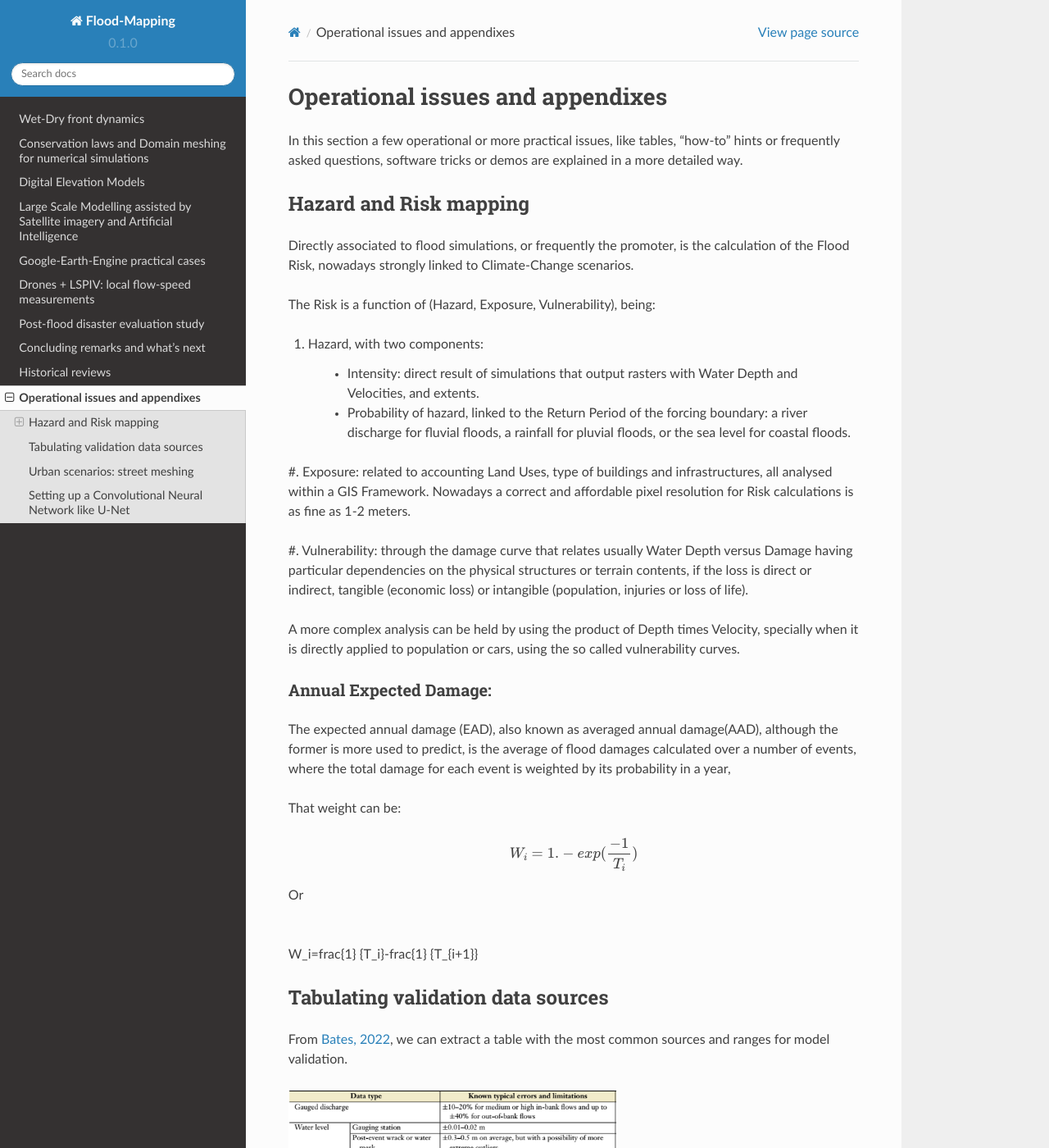
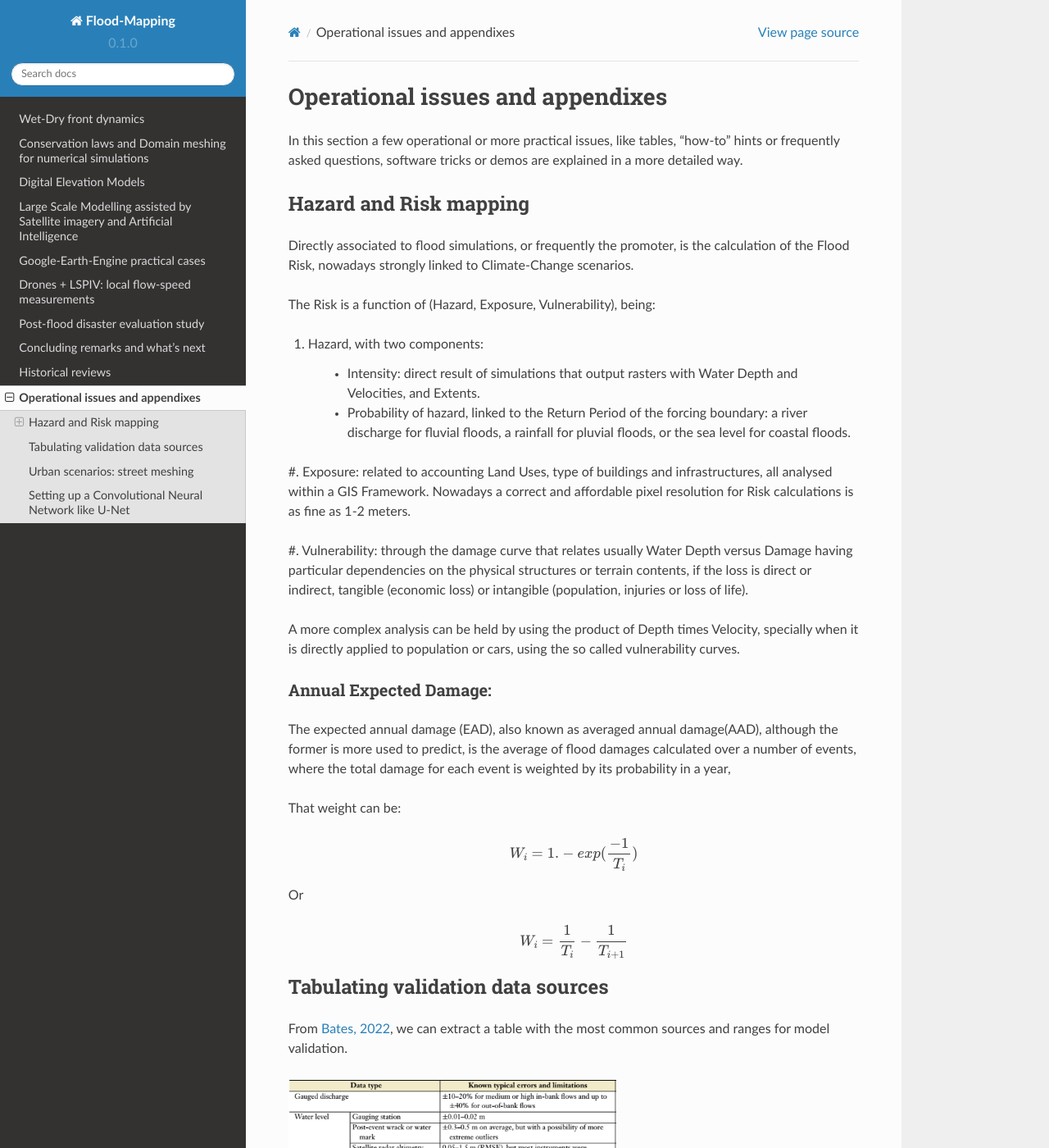
Before and after one commit to ivillamadrid/FloodMapping, a Sphinx documentation site: the page built from docs/source/operational_appx.rst, in a window 1280 px wide and 1400 px high. Shown: the whole window at 82% size. Built offline with Sphinx 7.4.7 and the Read the Docs theme 2.0.0, drawn with Linux system fonts in a browser that asks for light colours.

```diff
--- a/docs/source/operational_appx.rst
+++ b/docs/source/operational_appx.rst
@@ -12,9 +12,9 @@ The Risk is a function of (Hazard, Exposure, Vulnerability), being:
 
 #. Hazard, with two components:
 
-	* Intensity: direct result of simulations that output rasters with Water Depth and Velocities, and extents.
+	* Intensity: direct result of simulations that output rasters with Water Depth and Velocities, and Extents.
 
-	* Probability of hazard, linked to the Return Period of the forcing boundary: a river discharge for fluvial floods, a rainfall for pluvial floods, or the sea level for coastal floods.
+	* Probability of hazard, linked to the Return Period of the forcing boundary: a river discharge for fluvial floods, a rainfall for pluvial floods, or the sea 		level for coastal floods.
 
 #. Exposure: related to accounting Land Uses, type of buildings and infrastructures, all analysed within a GIS Framework.
 Nowadays a correct and affordable pixel resolution for Risk calculations is as fine as 1-2 meters.
@@ -44,7 +44,7 @@ Or
 
 .. math::
 
-W_i=\frac{1} {T_i}-\frac{1} {T_{i+1}}
+  W_i=\frac{1} {T_i}-\frac{1} {T_{i+1}}
 
 
 Tabulating validation data sources
```
